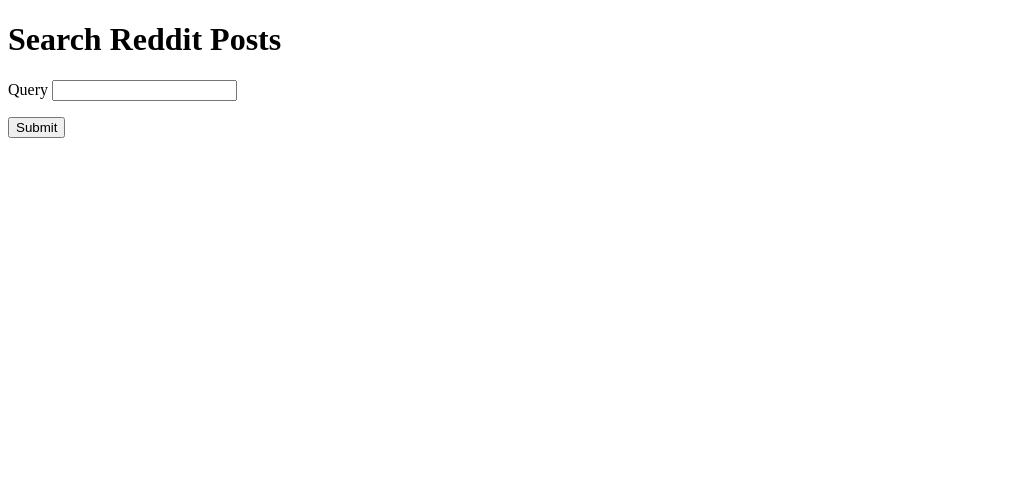
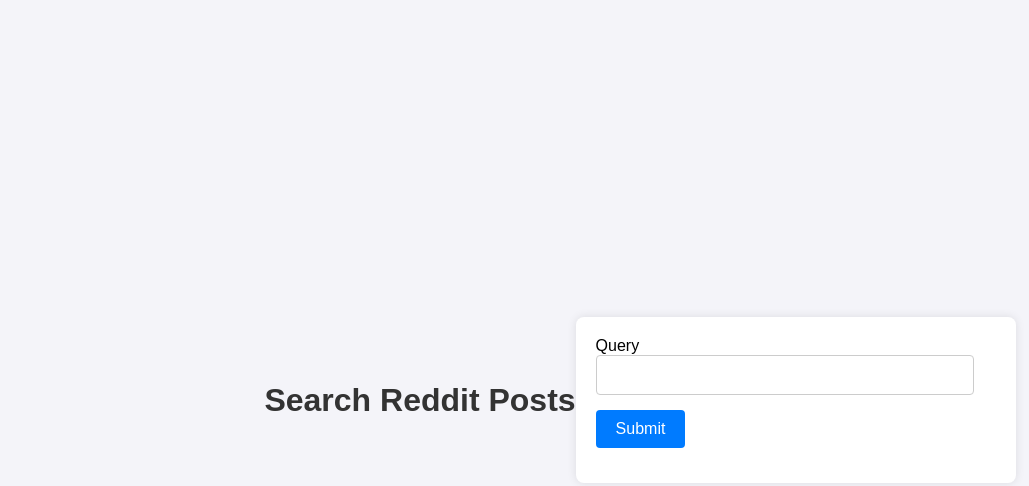
Before and after one commit to cwongsatjachock/CS172-Reddit-Project, a plain HTML site: page searchBrowser/templates/input.html in a window 1280 px wide. Shown: the whole page, without its empty margins (0-1029 px from the left). Drawn offline with Linux system fonts and the light colour scheme.

Commit message:
dsant093 css changes

```diff
--- a/searchBrowser/templates/input.html
+++ b/searchBrowser/templates/input.html
@@ -2,6 +2,67 @@
 <html>
 <head>
     <title>Search Reddit Posts</title>
+    <style>
+        /* General styling for the body */
+        body {
+            font-family: Arial, sans-serif;
+            background-color: #f4f4f9;
+            margin: 0;
+            padding: 0;
+            display: flex;
+            justify-content: center;
+            align-items: center;
+            height: 100vh;
+        }
+
+        /* Styling for the header */
+        h1 {
+            color: #333;
+            text-align: center;
+        }
+
+        /* Styling for the form */
+        form {
+            background: #fff;
+            padding: 20px;
+            border-radius: 8px;
+            box-shadow: 0 0 10px rgba(0, 0, 0, 0.1);
+            max-width: 400px;
+            width: 100%;
+        }
+
+        /* Styling for form paragraphs */
+        form p {
+            margin: 0 0 15px 0;
+        }
+
+        /* Styling for input fields */
+        input[type="text"] {
+            width: calc(100% - 22px);
+            padding: 10px;
+            border: 1px solid #ccc;
+            border-radius: 4px;
+            font-size: 16px;
+            box-sizing: border-box;
+        }
+
+        /* Styling for the submit button */
+        input[type="submit"] {
+            background-color: #007BFF;
+            color: white;
+            border: none;
+            padding: 10px 20px;
+            font-size: 16px;
+            border-radius: 4px;
+            cursor: pointer;
+            transition: background-color 0.3s ease;
+        }
+
+        /* Hover effect for the submit button */
+        input[type="submit"]:hover {
+            background-color: #0056b3;
+        }
+    </style>
 </head>
 <body>
     <h1>Search Reddit Posts</h1>
```
Also changed, not shown: searchBrowser/templates/output.html (+74 -0 lines).
